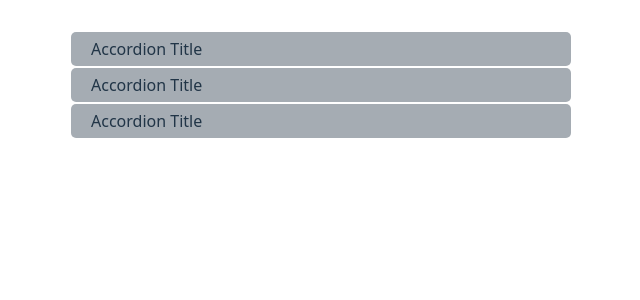
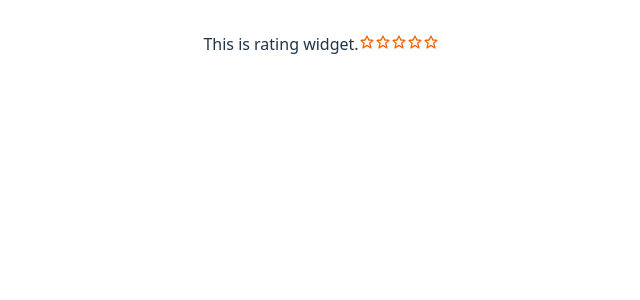
Before and after one commit to ishwortimilsina/reusable-component, a React (Vite) app: page / in a window 1280 px wide. Shown: the top 300 px of the page, without its empty margins (319-959 px from the left). Built offline with nearby package versions, Linux system fonts and the light colour scheme.

Commit message:
ratings component

```diff
--- a/src/App.tsx
+++ b/src/App.tsx
@@ -1,10 +1,10 @@
 import './App.css'
-import { AccordionUser } from './components/accordion/AccordionUser';
+import { RatingUser } from './components/rating/RatingUser';
 
 function App() {
   return (
     <>
-      <AccordionUser />
+      <RatingUser />
     </>
   )
 }
--- /dev/null
+++ b/src/components/rating/Rating.tsx
@@ -0,0 +1,59 @@
+import { useState } from "react";
+import { BiSolidStar, BiStar } from "react-icons/bi";
+
+const TOTAL_STARS = 5;
+
+const allUnrated = new Array(TOTAL_STARS).fill(0);
+
+export const Rating = () => {
+  const [isHovering, setIsHovering] = useState(false);
+  const [stars, setStars] = useState(allUnrated);
+  const [hoveredStars, setHoveredStars] = useState(allUnrated);
+
+  const handleMouseEnter = (idx: number) => {
+    setIsHovering(true);
+    const newHovStars = [...allUnrated].map((_star, i) => i <= idx ? 1 : 0);
+    setHoveredStars(newHovStars);
+  };
+
+  const handleMouseLeave = () => {
+    setIsHovering(false);
+    setHoveredStars([ ...stars ]);
+  };
+
+  const handleClick = (idx: number) => {
+    const newStars = [...allUnrated].map((_star, i) => i <= idx ? 1 : 0);
+    setStars(newStars);
+  };
+
+  return (
+    <div className="">
+      This is rating widget.
+      {
+        (isHovering ? hoveredStars : stars).map((star, idx) => {
+          if (star === 0) {
+            return <BiStar
+              key={idx}
+              color="#ff630b"
+              style={{ cursor: 'pointer' }}
+              onMouseEnter={() => handleMouseEnter(idx)}
+              onMouseLeave={handleMouseLeave}
+              onClick={() => handleClick(idx)}
+              aria-label={`Rate ${idx + 1} star`}
+            />
+          } else {
+            return <BiSolidStar
+              key={idx}
+              color="#ff630b"
+              style={{ cursor: 'pointer' }}
+              onMouseEnter={() => handleMouseEnter(idx)}
+              onMouseLeave={handleMouseLeave}
+              onClick={() => handleClick(idx)}
+              aria-label={`Rate ${idx + 1} star`}
+            />
+          }
+        })
+      }
+    </div>
+  )
+};
--- /dev/null
+++ b/src/components/rating/RatingUser.tsx
@@ -0,0 +1,5 @@
+import { Rating } from "./Rating";
+
+export const RatingUser = () => {
+  return <Rating />
+};
```
